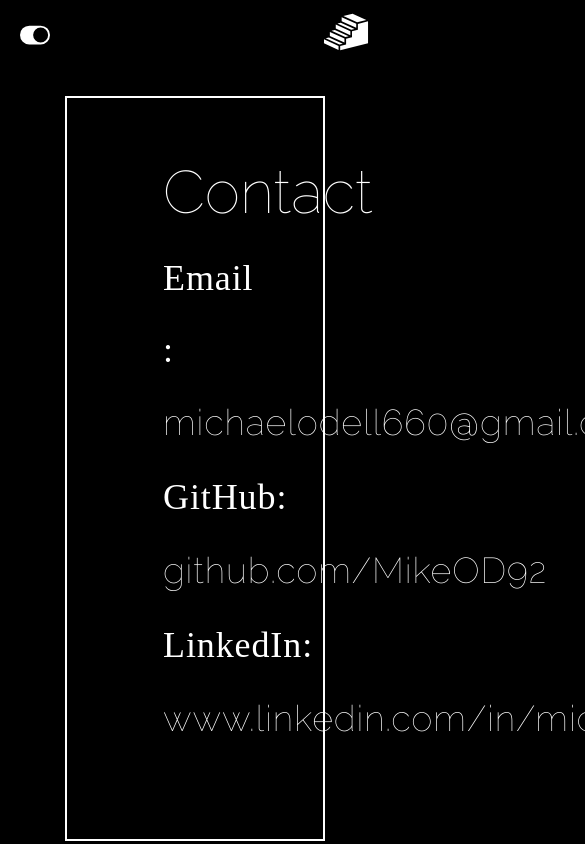
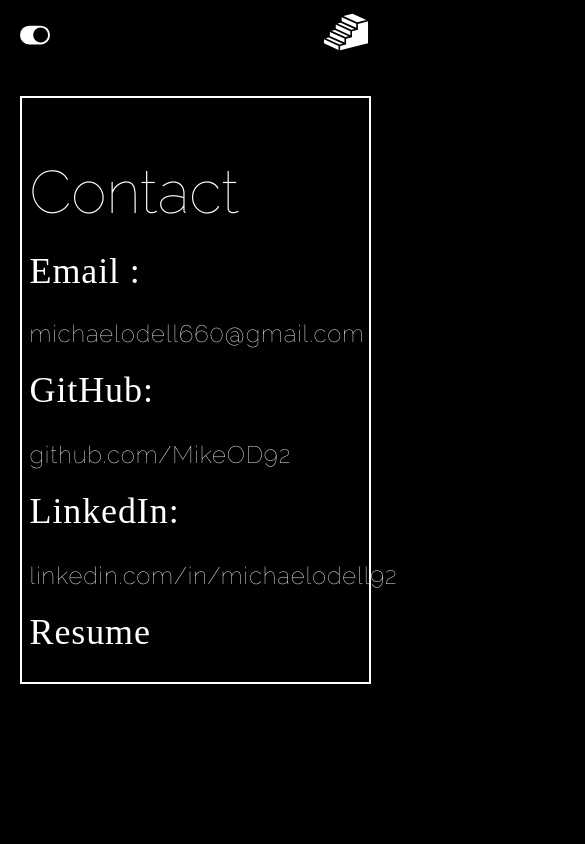
Before and after one commit to MikeOD92/odell_portfolio_blog, a Next.js app: page /contact in a window 390 px wide. Shown: the top 844 px of the page, 585 px wide, since content can reach past the window. Built offline with nearby package versions, Linux system fonts and the light colour scheme; a web font is replaced by a local one.

Commit message:
fixed error with blog index card having no gap, editing font size on title of blog index page, made contact page mobile responsive and added resume link

```diff
--- a/components/BlogIndexCard.tsx
+++ b/components/BlogIndexCard.tsx
@@ -19,9 +19,9 @@ export default function BlogIndexCard(props: any) {
         <h3
           className={`p-5 h-full w-full   ${
             props.light
-              ? "bg-black/30 hover:bg-black/50 "
-              : "bg-black/50 hover:bg-black/20"
-          } text-4xl titletxt`}
+              ? "bg-black/50 hover:bg-black/20 "
+              : "bg-black/50 hover:bg-black/30"
+          } text-3xl titletxt`}
         >
           {props.post.title}
         </h3>
--- a/pages/blog/index.tsx
+++ b/pages/blog/index.tsx
@@ -143,7 +143,7 @@ export default function App(props: any) {
             {showPosts[0] ? (
               <BlogIndexCard
                 post={showPosts[0]}
-                width={"w-full"}
+                width={"w-1/2 mr-3"}
                 light={props.light}
               />
             ) : (
@@ -152,7 +152,7 @@ export default function App(props: any) {
             {showPosts[1] ? (
               <BlogIndexCard
                 post={showPosts[1]}
-                width={"w-full"}
+                width={"w-1/2"}
                 light={props.light}
               />
             ) : (
--- a/pages/contact.tsx
+++ b/pages/contact.tsx
@@ -30,19 +30,24 @@ export default function contact(props: any) {
         }`}
       >
         <div
-          className={`mt-24 px-24 p-16 w-2/3 ${
+          className={`mt-24 px-2 md:px-24 pt-16 w-[90vw] md:w-2/3 ${
             light ? "border-black" : "border-white"
           } border-2`}
         >
           <h2 className="titletxt text-6xl">Contact</h2>
-          <ul className="text-4xl tracking-wide leading-loose py-5">
+          <ul className="text-4xl tracking-wide leading-relaxed md:leading-loose py-5">
             <li className="displaytxt">
               Email :{" "}
-              <span className="titletxt">michaelodell660@gmail.com</span>
+              <span className="titletxt text-2xl text-wrap">
+                michaelodell660@gmail.com
+              </span>
             </li>
             <li>
               <Link href="https://github.com/MikeOD92" className="displaytxt">
-                GitHub: <span className="titletxt">github.com/MikeOD92</span>
+                GitHub:{" "}
+                <span className="titletxt text-2xl text-wrap">
+                  github.com/MikeOD92
+                </span>
               </Link>
             </li>
             <li>
@@ -51,9 +56,17 @@ export default function contact(props: any) {
                 className="displaytxt"
               >
                 LinkedIn:{" "}
-                <span className="titletxt">
-                  www.linkedin.com/in/michaelodell92
+                <span className="titletxt text-2xl text-wrap">
+                  linkedin.com/in/michaelodell92
                 </span>
+              </Link>
+            </li>
+            <li>
+              <Link
+                href="https://docs.google.com/document/d/1A7Ac8PemqpVTycBOeGsvwEzN8aWJRJWRjj3i42YHpeM/edit"
+                className="displaytxt"
+              >
+                Resume
               </Link>
             </li>
           </ul>
```
